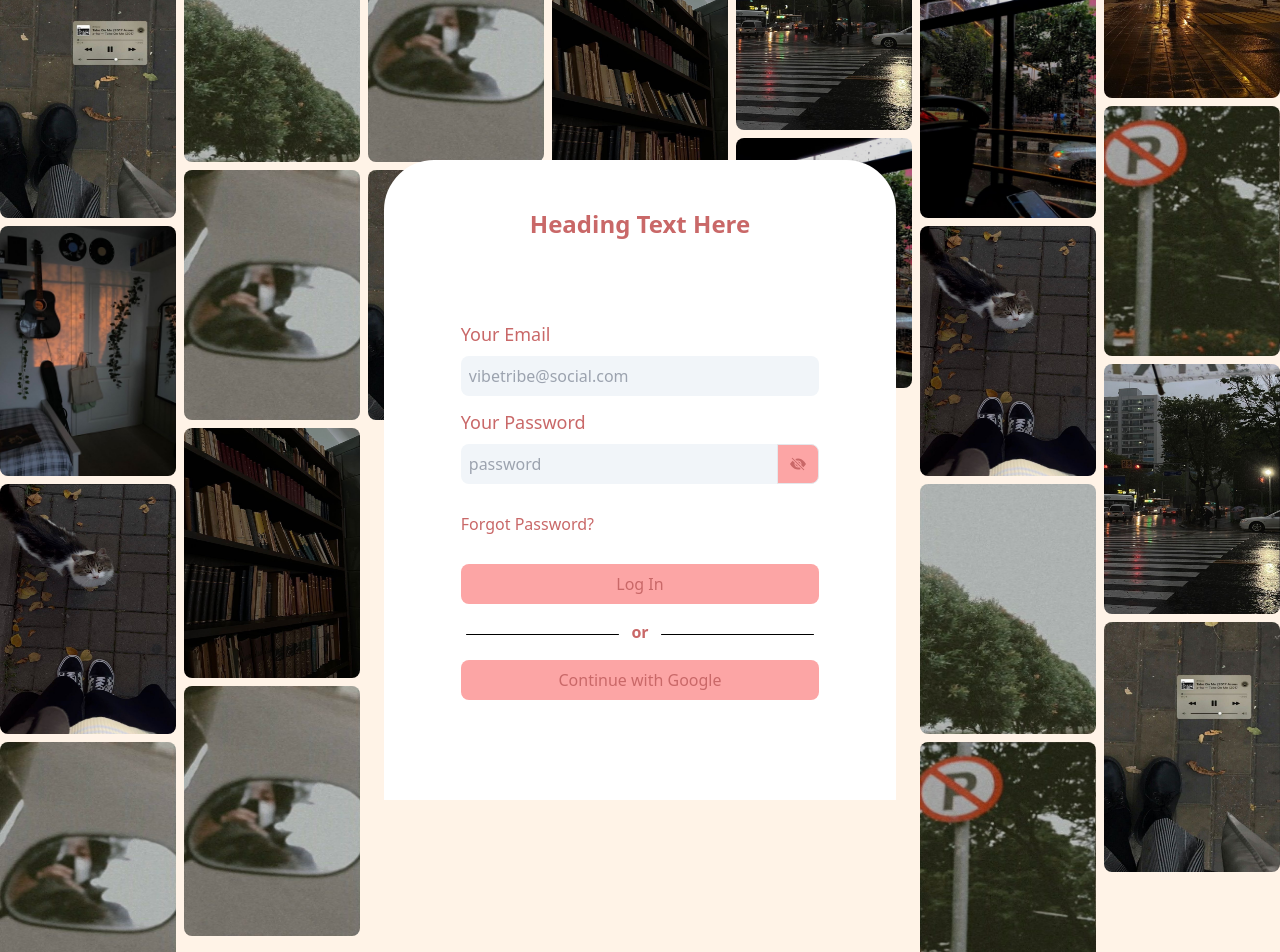
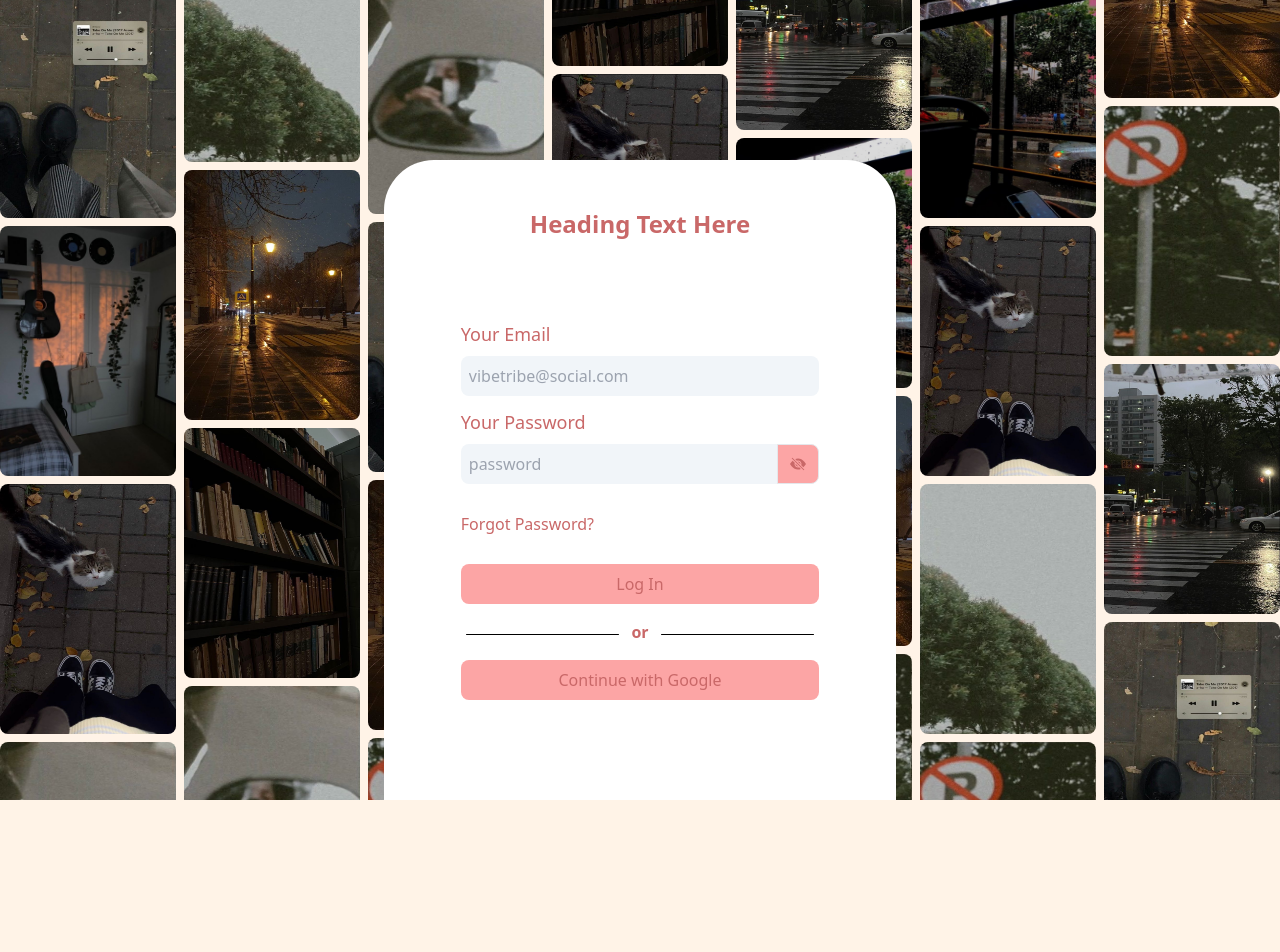
Before and after one commit to makersmecca/Vibie, a React (Vite) app: page / in a window 1280 px wide. Shown: the top 952 px of the page. After the commit the page ends 800 px from the top, so only its background shows below. Built offline with nearby package versions, Linux system fonts and the light colour scheme.

Commit message:
updated layout

```diff
--- a/src/Components/BackgroundImages.jsx
+++ b/src/Components/BackgroundImages.jsx
@@ -10,6 +10,7 @@ import bg9 from "/bgImg/bg9.jpeg";
 import bg10 from "/bgImg/bg10.jpeg";
 const BackgroundImages = () => {
   return (
+    <div className="h-screen overflow-hidden">
       <div className="flex flex-row gap-2 md:justify-center h-full">
         {/* widescreen images */}
         <div className="hidden md:block relative -top-10">
@@ -20,16 +21,24 @@ const BackgroundImages = () => {
         </div>
         <div className="hidden md:block relative -top-24">
           <img src={bg9} className="h-[250px] w-[200px] rounded-lg mt-2" />
-        <img src={bg1} className="h-[250px] w-[200px] rounded-lg mt-2" />
+          <img src={bg7} className="h-[250px] w-[200px] rounded-lg mt-2" />
           <img src={bg8} className="h-[250px] w-[200px] rounded-lg mt-2" />
           <img src={bg1} className="h-[250px] w-[200px] rounded-lg mt-2" />
         </div>
         {/* smallscreen images */}
-      <div className="relative -top-24 -left-1 md:left-0">
+        <div className="relative -top-11 -left-1 md:left-0">
           <img src={bg1} className="h-[250px] w-[200px] rounded-lg mt-2" />
           <img src={bg2} className="h-[250px] w-[200px] rounded-lg mt-2" />
+          <img
+            src={bg7}
+            className="hidden md:block h-[250px] w-[200px] rounded-lg mt-2"
+          />
+          <img
+            src={bg10}
+            className="hidden md:block h-[250px] w-[200px] rounded-lg mt-2"
+          />
         </div>
-      <div className="relative -top-5">
+        <div className="relative -top-48">
           <img
             src={bg8}
             className="h-[250px] w-[300px] md:w-[200px] rounded-lg mt-2"
@@ -37,6 +46,10 @@ const BackgroundImages = () => {
           <img
             src={bg4}
             className="h-[250px] w-[300px] md:w-[200px] rounded-lg mt-2"
+          />
+          <img
+            src={bg10}
+            className="block md:hidden h-[250px] w-[200px] rounded-lg mt-2"
           />
         </div>
         <div className="relative -top-32 -right-1 md:right-0">
@@ -47,6 +60,14 @@ const BackgroundImages = () => {
           <img
             src={bg6}
             className="h-[250px] w-[200px] md:w-w-[200px] rounded-lg mt-2"
+          />
+          <img
+            src={bg7}
+            className="hidden md:block h-[250px] w-[200px] rounded-lg mt-2"
+          />
+          <img
+            src={bg10}
+            className="hidden md:block h-[250px] w-[200px] rounded-lg mt-2"
           />
         </div>
         {/* widescreen images */}
@@ -63,6 +84,7 @@ const BackgroundImages = () => {
           <img src={bg2} className="h-[250px] w-[200px] rounded-lg mt-2" />
         </div>
       </div>
+    </div>
   );
 };
 
```
Lines whose indentation alone changed are shown as unchanged.
